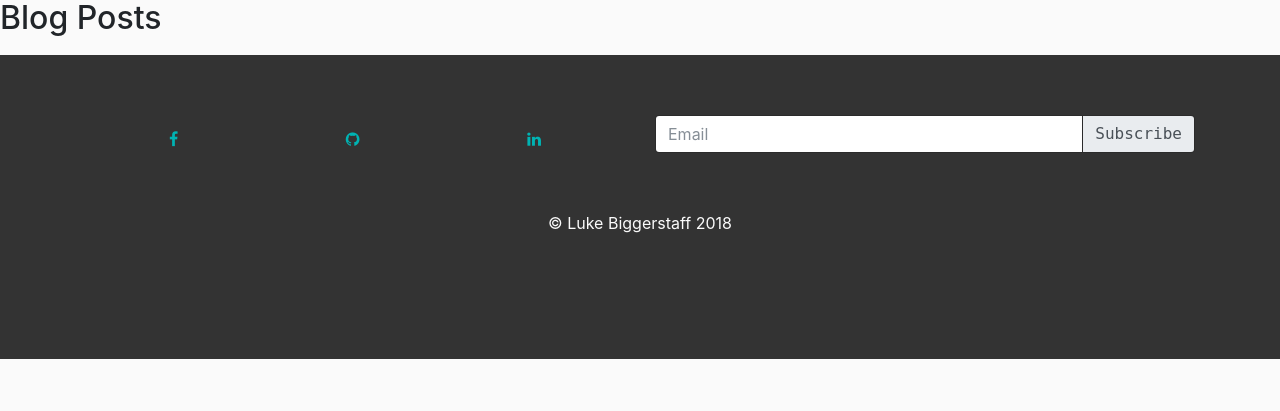
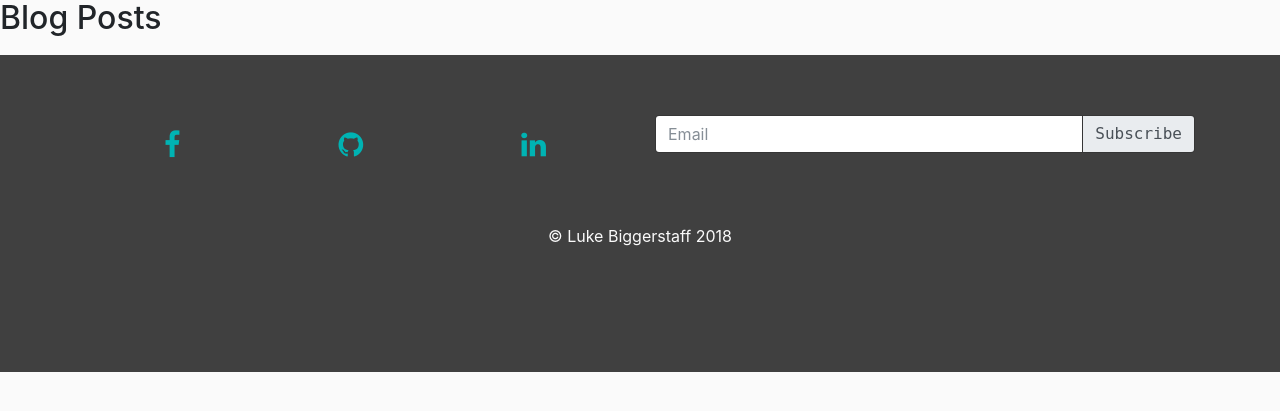
Before and after one commit to lukebiggerstaff/YADBlog, a Django app: page / in a window 1280 px wide. Shown: the top 411 px of the page. Run offline with Django 3.2, Linux system fonts and the light colour scheme; data that the repository does not hold is empty; style sheets or scripts are compiled from the project's sources; some libraries are stand-ins or nearby versions.

Commit message:
changed footer bg color and icon colors

```diff
--- a/yadblog/blog/static/scss/style.scss
+++ b/yadblog/blog/static/scss/style.scss
@@ -10,8 +10,9 @@ $code-text-color: black;
 /* comment border */
 $comment-border-color: lighten(#777, 40%);
 /* */
-$footer-bg-color: lighten(black, 20%);
+$footer-bg-color: lighten(black, 25%);
 $footer-text-color: darken(white, 2%);
+$footer-icon-bg-color: lighten(#008080, 10%);
 
 body{
   background: $body-bg-color;
@@ -87,6 +88,10 @@ body{
   color: $footer-text-color;
   margin-top: 20px;
   padding: 60px;
+  .fa {
+    font-size: 1.8em;
+    color: $footer-icon-bg-color;
+  }
 }
 .btn-subscribe {
   border-radius-left: 0 5px, 0 5px;
```
